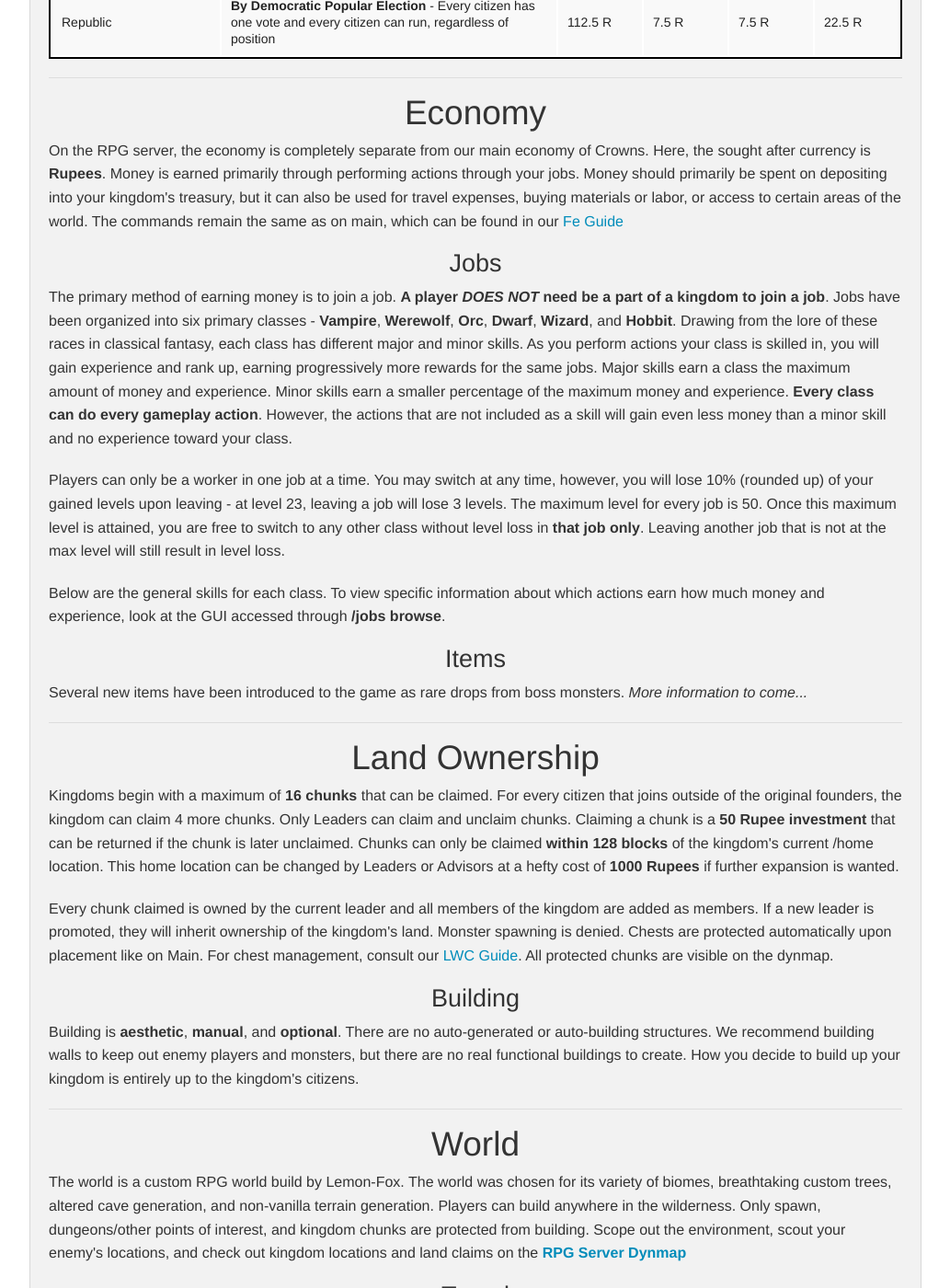
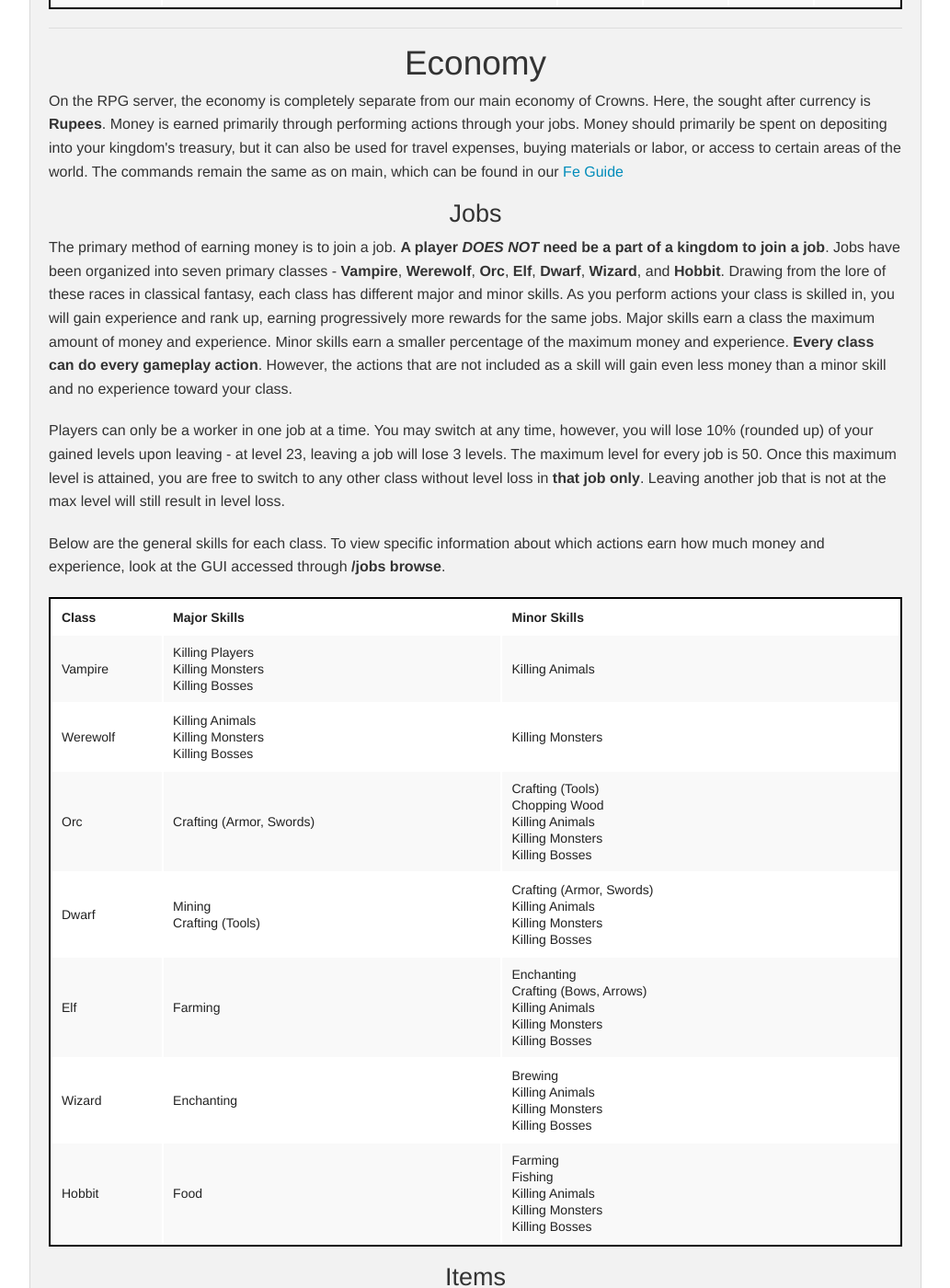
Before and after one commit to damnation-eu/website-beta, a Jekyll site: the page built from rpg-gameplay.md, in a window 1280 px wide and 1400 px high, scrolled down 1987 px. Shown: the whole window at 92% size, without its empty margins (123-1156 px from the left). Built offline with Jekyll 4.4.1, drawn with Linux system fonts in a browser that asks for light colours; nearby versions of some CDN libraries; library files that are not in the unit come from our copies.

Commit message:
Update rpg-gameplay.md

```diff
--- a/rpg-gameplay.md
+++ b/rpg-gameplay.md
@@ -48,8 +48,8 @@
 
 <table class="tg sortable" width="100%" style="background-color:#FFF; text-align:center; border: 2px solid #000;">
   <tr>
-    <th class="tg-yw4l" width="20%">Government</th>
-    <th class="tg-yw4l" width="40%">Leadership Change Process</th>
+    <th class="tg-yw4l" width="13%">Government</th>
+    <th class="tg-yw4l" width="47%">Leadership Change Process</th>
     <th class="tg-yw4l" width="10%">Deposited</th>
     <th class="tg-yw4l" width="10%">Leader</th>
     <th class="tg-yw4l" width="10%">Citizens</th>
@@ -108,10 +108,53 @@
 <div style="text-align: center;" markdown="1">
 ###Jobs
 </div>
-<p>The primary method of earning money is to join a job. <b>A player <i>DOES NOT</i> need be a part of a kingdom to join a job</b>. Jobs have been organized into six primary classes - <b>Vampire</b>, <b>Werewolf</b>, <b>Orc</b>, <b>Dwarf</b>, <b>Wizard</b>, and <b>Hobbit</b>. Drawing from the lore of these races in classical fantasy, each class has different major and minor skills. As you perform actions your class is skilled in, you will gain experience and rank up, earning progressively more rewards for the same jobs. Major skills earn a class the maximum amount of money and experience. Minor skills earn a smaller percentage of the maximum money and experience. <b>Every class can do every gameplay action</b>. However, the actions that are not included as a skill will gain even less money than a minor skill and no experience toward your class.</p>
+<p>The primary method of earning money is to join a job. <b>A player <i>DOES NOT</i> need be a part of a kingdom to join a job</b>. Jobs have been organized into seven primary classes - <b>Vampire</b>, <b>Werewolf</b>, <b>Orc</b>, <b>Elf</b>, <b>Dwarf</b>, <b>Wizard</b>, and <b>Hobbit</b>. Drawing from the lore of these races in classical fantasy, each class has different major and minor skills. As you perform actions your class is skilled in, you will gain experience and rank up, earning progressively more rewards for the same jobs. Major skills earn a class the maximum amount of money and experience. Minor skills earn a smaller percentage of the maximum money and experience. <b>Every class can do every gameplay action</b>. However, the actions that are not included as a skill will gain even less money than a minor skill and no experience toward your class.</p>
 <p>Players can only be a worker in one job at a time. You may switch at any time, however, you will lose 10% (rounded up) of your gained levels upon leaving - at level 23, leaving a job will lose 3 levels. The maximum level for every job is 50. Once this maximum level is attained, you are free to switch to any other class without level loss in <b>that job only</b>. Leaving another job that is not at the max level will still result in level loss.</p>
 
 <p>Below are the general skills for each class. To view specific information about which actions earn how much money and experience, look at the GUI accessed through <b>/jobs browse</b>.</p>
+
+<table class="tg sortable" width="100%" style="background-color:#FFF; text-align:center; border: 2px solid #000;">
+  <tr>
+    <th class="tg-yw4l" width="13%">Class</th>
+    <th class="tg-yw4l" width="40%">Major Skills</th>
+    <th class="tg-yw4l" width="47%">Minor Skills</th>
+  </tr>
+  <tr>
+    <td class="tg-9hbo">Vampire</td>
+    <td class="tg-9hbo">Killing Players<br/>Killing Monsters<br/>Killing Bosses</td>
+    <td class="tg-9hbo">Killing Animals</td>
+  </tr>
+  <tr>
+    <td class="tg-9hbo">Werewolf</td>
+    <td class="tg-9hbo">Killing Animals<br/>Killing Monsters<br/>Killing Bosses</td>
+    <td class="tg-9hbo">Killing Monsters</td>
+  </tr>
+  <tr>
+    <td class="tg-9hbo">Orc</td>
+    <td class="tg-9hbo">Crafting (Armor, Swords)</td>
+    <td class="tg-9hbo">Crafting (Tools)<br/>Chopping Wood<br/>Killing Animals<br/>Killing Monsters<br/>Killing Bosses</td>
+  </tr>
+  <tr>
+    <td class="tg-9hbo">Dwarf</td>
+    <td class="tg-9hbo">Mining<br/>Crafting (Tools)</td>
+    <td class="tg-9hbo">Crafting (Armor, Swords)<br/>Killing Animals<br/>Killing Monsters<br/>Killing Bosses</td>
+  </tr>
+  <tr>
+    <td class="tg-9hbo">Elf</td>
+    <td class="tg-9hbo">Farming</td>
+    <td class="tg-9hbo">Enchanting<br/>Crafting (Bows, Arrows)<br/>Killing Animals<br/>Killing Monsters<br/>Killing Bosses</td>
+  </tr>
+  <tr>
+    <td class="tg-9hbo">Wizard</td>
+    <td class="tg-9hbo">Enchanting</td>
+    <td class="tg-9hbo">Brewing<br/>Killing Animals<br/>Killing Monsters<br/>Killing Bosses</td>
+  </tr>
+  <tr>
+    <td class="tg-9hbo">Hobbit</td>
+    <td class="tg-9hbo">Food</td>
+    <td class="tg-9hbo">Farming<br/>Fishing<br/>Killing Animals<br/>Killing Monsters<br/>Killing Bosses</td>
+  </tr>
+</table>
 
 <div style="text-align: center;" markdown="1">
 ###Items
```
